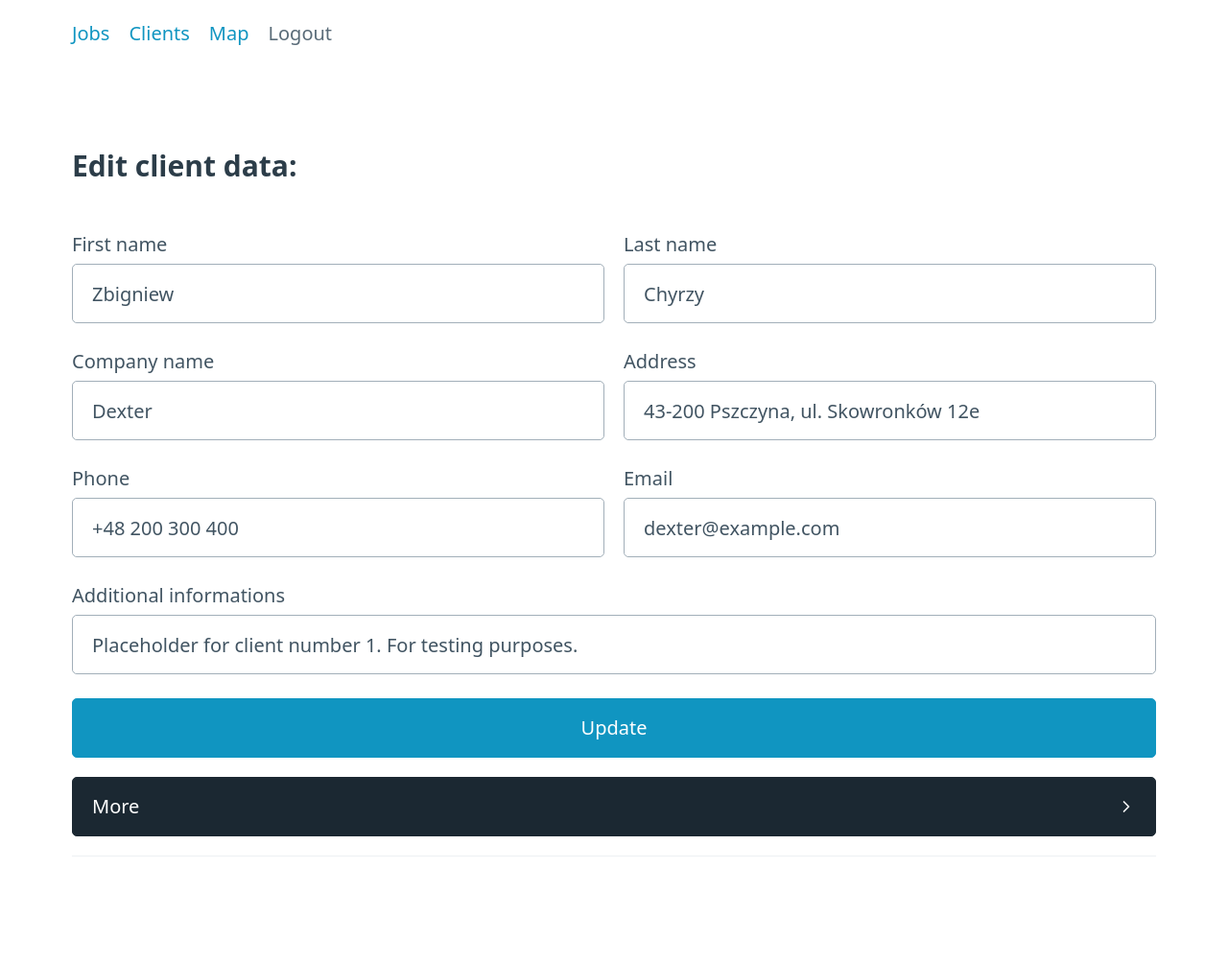
After one commit to Berciq/job_manager_flask, a Flask app: a page that uses website/templates/client_details.html in a window 1280 px wide. The commit adds this page. Shown: the whole page at 96% size. Run offline with Flask 3, Linux system fonts and the light colour scheme; a user stored in the database is signed in.

Commit message:
v 1.0.1 - added functionality to edit client info, and deleting client

```diff
--- /dev/null
+++ b/website/templates/client_details.html
@@ -0,0 +1,28 @@
+{% extends 'base.html' %}
+
+{% block content %}
+  <main class="container">
+    <h3>Edit client data:</h3>
+    <form method="post">
+      <div class="grid">
+        <label for="firstname">First name<input type="text" id="firstname" name="firstname" value="{{ current_client.firstname }}" required /></label>
+        <label for="lastname">Last name<input type="text" id="lastname" name="lastname" value="{{ current_client.lastname }}" required /></label>
+      </div>
+      <div class="grid">
+        <label for="company">Company name<input type="text" id="company" name="company" value="{{ current_client.company }}" required /></label>
+        <label for="adress">Address<input type="text" id="adress" name="adress" value="{{ current_client.adress }}" required /></label>
+      </div>
+      <div class="grid">
+        <label for="phone">Phone<input type="text" id="phone" name="phone" value="{{ current_client.phone }}" required /></label>
+        <label for="email">Email<input type="email" id="email" name="email" value="{{ current_client.email }}" required /></label>
+      </div>
+      <label for="info">Additional informations<input type="text" id="info" name="info" value="{{ current_client.info }}" /></label>
+      <button type="submit">Update</button>
+      <details>
+        <summary role="button" class="contrast">More</summary>
+        <a role="button" href="/delete_client{{ current_client.id }}">Delete Client</a>
+        <p>This action cannot be undone. Are you sure you want to delete this client?</p>
+      </details>
+    </form>
+  </main>
+{% endblock %}
--- a/website/templates/clients.html
+++ b/website/templates/clients.html
@@ -40,7 +40,7 @@
           <tr>
             <th scope="row">{{ client.id }}</th>
             <td>
-              <strong>{{ client.firstname }} {{ client.lastname }}</strong>
+              <strong><a href="/client{{ client.id }}">{{ client.firstname }} {{ client.lastname }}</a></strong>
             </td>
             <td>{{ client.company }}</td>
             <td>{{ client.adress }}</td>
--- a/website/views.py
+++ b/website/views.py
@@ -57,9 +57,51 @@ def clients():
         db.session.add(new_client)  # adding new client to database
         db.session.commit()  # committing db changes
         flash("Successfully added new client!", category="client_success")
-        return redirect(url_for("views.jobs_list"))
+        return redirect(url_for("views.clients"))
 
     return render_template("clients.html", user=current_user)
+
+
+@views.route(f"/client<int:id>", methods=["GET", "POST"])
+@login_required  # doesn't allow this function unless a user is logged in
+def client_details(id):
+    all_user_clients = Client.query.filter_by(user=current_user.id)
+    current_client = all_user_clients.filter_by(id=id).first()
+    if request.method == "POST":
+        new_firstname = request.form.get("firstname")
+        new_lastname = request.form.get("lastname")
+        new_company = request.form.get("company")
+        new_adress = request.form.get("adress")
+        new_phone = request.form.get("phone")
+        new_email = request.form.get("email")
+        new_info = request.form.get("info")
+
+        current_client.firstname = new_firstname
+        current_client.lastname = new_lastname
+        current_client.company = new_company
+        current_client.adress = new_adress
+        current_client.phone = new_phone
+        current_client.email = new_email
+        current_client.info = new_info
+
+        db.session.commit()
+        flash("Client data updated!", category="client_success")
+        return redirect(url_for("views.clients"))
+
+    return render_template(
+        "client_details.html", user=current_user, current_client=current_client
+    )
+
+
+@views.route(f"/delete_client<int:id>", methods=["GET", "POST"])
+@login_required  # doesn't allow this function unless a user is logged in
+def delete_client(id):
+    all_user_clients = Client.query.filter_by(user=current_user.id)
+    current_client = all_user_clients.filter_by(id=id).first()
+    db.session.delete(current_client)
+    db.session.commit()
+    flash("Client was successfully deleted!", category="client_success")
+    return redirect(url_for("views.clients"))
 
 
 @views.route("/jobs_list", methods=["GET", "POST"])
```
Also changed, not shown: instance/database.db.
